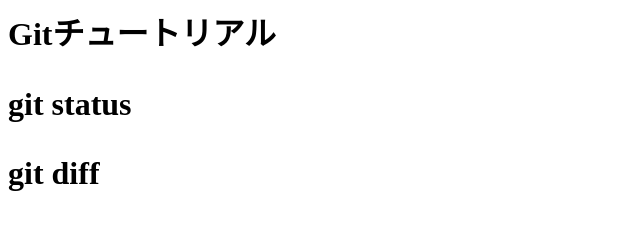
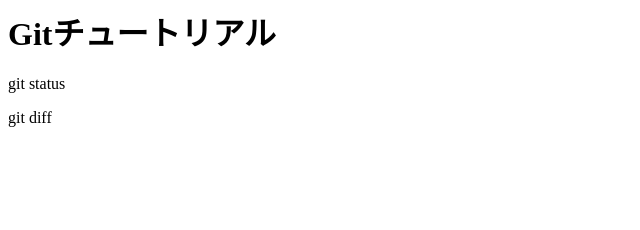
Before and after one commit to yuppy722/git_tutorial, a plain HTML site: page index.html in a window 1280 px wide. Shown: the whole page, without its empty margins (0-640 px from the left). Drawn offline with Linux system fonts and the light colour scheme.

Commit message:
</p>の追加

```diff
--- a/index.html
+++ b/index.html
@@ -1,3 +1,3 @@
-<h1>Gitチュートリアル<h1>
-<p>git status<p>
-<p>git  diff<p>
+<h1>Gitチュートリアル</h1>
+<p>git status</p>
+<p>git  diff</p>
```
